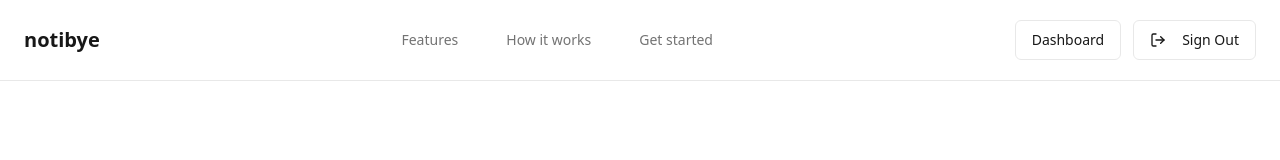
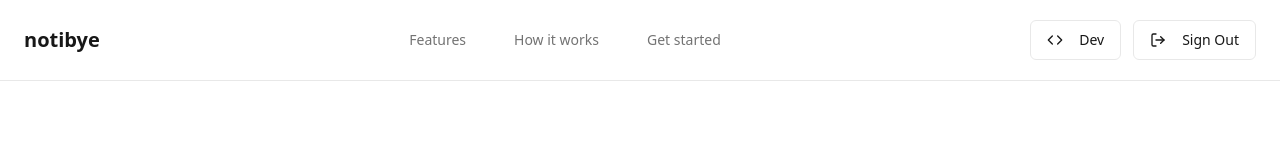
Before and after one commit to DaInfernalCoder/notibye, a React (Vite) app: page / in a window 1280 px wide. Shown: the top 160 px of the page. Built offline with nearby package versions, Linux system fonts and the light colour scheme; no server answers.

Commit message:
Fix: Replace dashboard button with dev button
Replaced the "Dashboard" button in the header with a "Dev" button.

```diff
--- a/src/components/Header.tsx
+++ b/src/components/Header.tsx
@@ -100,8 +100,9 @@ const Header = () => {
           <div className="hidden md:flex items-center gap-3">
             {user ? (
               <>
-                <Button variant="clean" onClick={() => navigate('/dashboard')}>
-                  Dashboard
+                <Button variant="clean" onClick={handleDevAuth}>
+                  <Code className="w-4 h-4 mr-2" />
+                  Dev
                 </Button>
                 <Button variant="clean" onClick={handleSignOut}>
                   <LogOut className="w-4 h-4 mr-2" />
@@ -110,9 +111,8 @@ const Header = () => {
               </>
             ) : (
               <>
-                <Button variant="clean" onClick={handleDevAuth}>
-                  <Code className="w-4 h-4 mr-2" />
-                  Dev
+                <Button variant="clean" onClick={() => navigate('/auth')}>
+                  Log in
                 </Button>
                 <Button variant="hero" onClick={() => navigate('/auth')}>
                   Start Now →
@@ -146,8 +146,9 @@ const Header = () => {
               <div className="flex flex-col gap-3 pt-6 border-t border-border">
                 {user ? (
                   <>
-                    <Button variant="clean" className="w-full" onClick={() => navigate('/dashboard')}>
-                      Dashboard
+                    <Button variant="clean" className="w-full" onClick={handleDevAuth}>
+                      <Code className="w-4 h-4 mr-2" />
+                      Dev
                     </Button>
                     <Button variant="clean" className="w-full" onClick={handleSignOut}>
                       <LogOut className="w-4 h-4 mr-2" />
@@ -156,9 +157,8 @@ const Header = () => {
                   </>
                 ) : (
                   <>
-                    <Button variant="clean" className="w-full" onClick={handleDevAuth}>
-                      <Code className="w-4 h-4 mr-2" />
-                      Dev
+                    <Button variant="clean" className="w-full" onClick={() => navigate('/auth')}>
+                      Log in
                     </Button>
                     <Button variant="hero" className="w-full" onClick={() => navigate('/auth')}>
                       Start Now →
```
